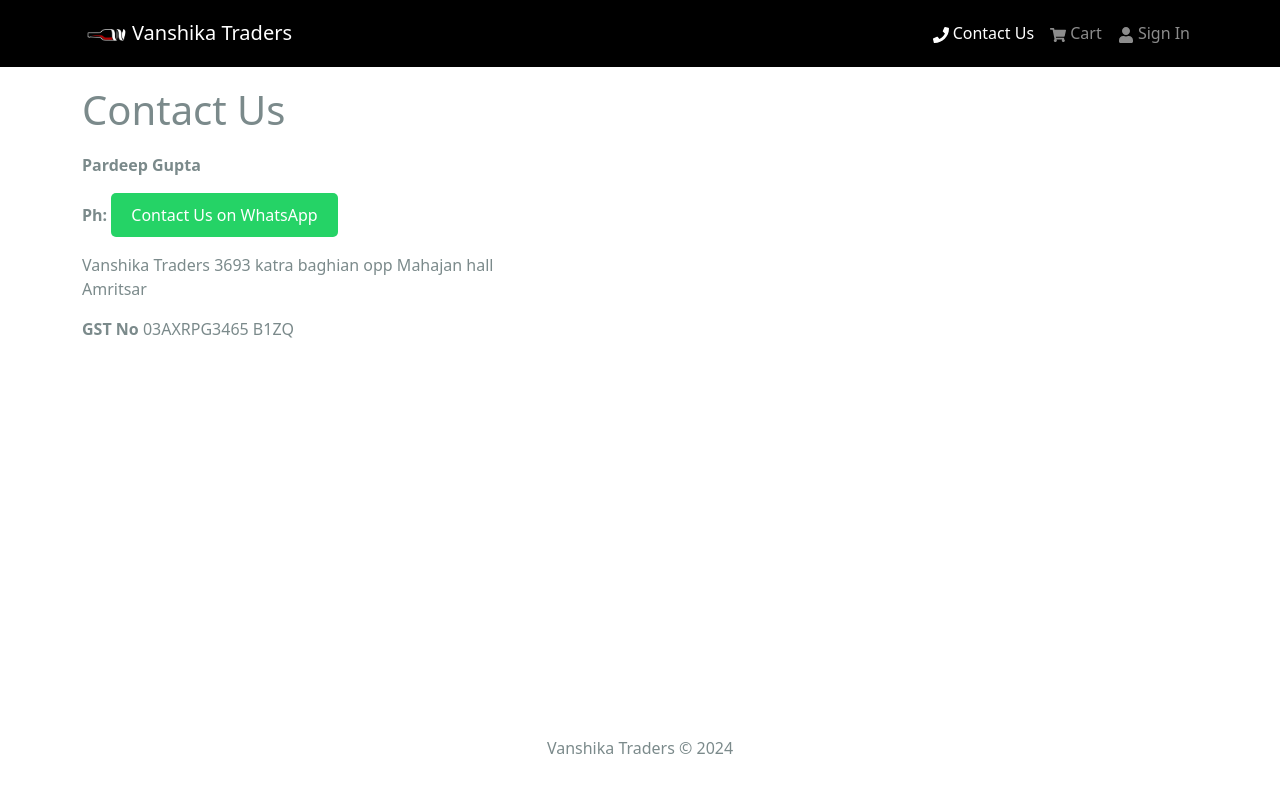
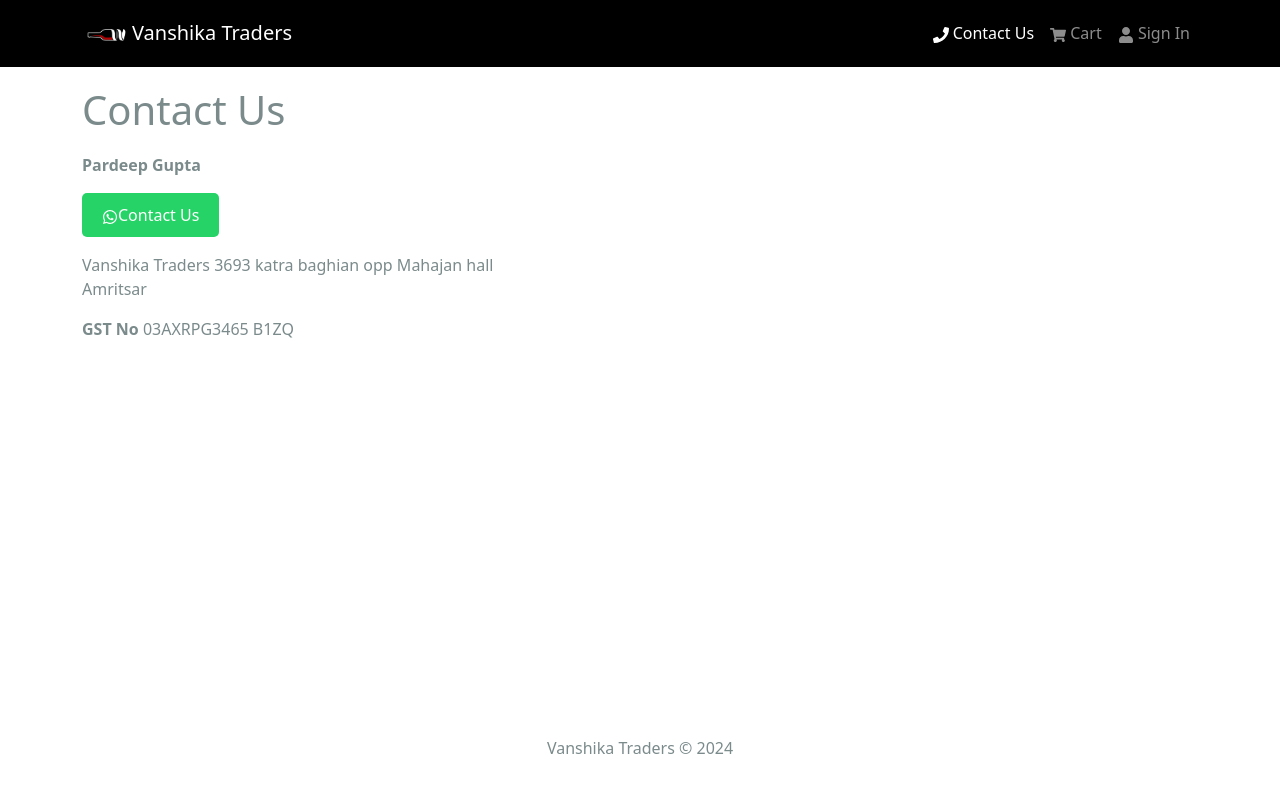
Before and after one commit to repository4poc/ECom-app, a React (Create React App) app in the folder frontend/: page /contactus in a window 1280 px wide. Shown: the top 792 px of the page. Built offline with nearby package versions, Linux system fonts and the light colour scheme.

Commit message:
fourth commit

```diff
--- a/frontend/src/components/WhatsAppButton.jsx
+++ b/frontend/src/components/WhatsAppButton.jsx
@@ -1,4 +1,5 @@
 import React from "react";
+import { FaWhatsapp } from "react-icons/fa";
 
 function WhatsAppButton() {
   const whatsappNumber = "+919815226665"; // Replace with your WhatsApp number in international format
@@ -18,7 +19,8 @@
           borderRadius: "5px",
         }}
       >
-        Contact Us on WhatsApp
+        <FaWhatsapp />
+        Contact Us
       </button>
     </a>
   );
--- a/frontend/src/screens/ContactUsScreen.jsx
+++ b/frontend/src/screens/ContactUsScreen.jsx
@@ -11,7 +11,7 @@
             <strong>Pardeep Gupta</strong>
           </p>
           <p>
-            <strong>Ph:</strong> <WhatsAppButton />
+            <strong></strong> <WhatsAppButton />
           </p>
           <p>Vanshika Traders 3693 katra baghian opp Mahajan hall Amritsar</p>
           <p>
```
